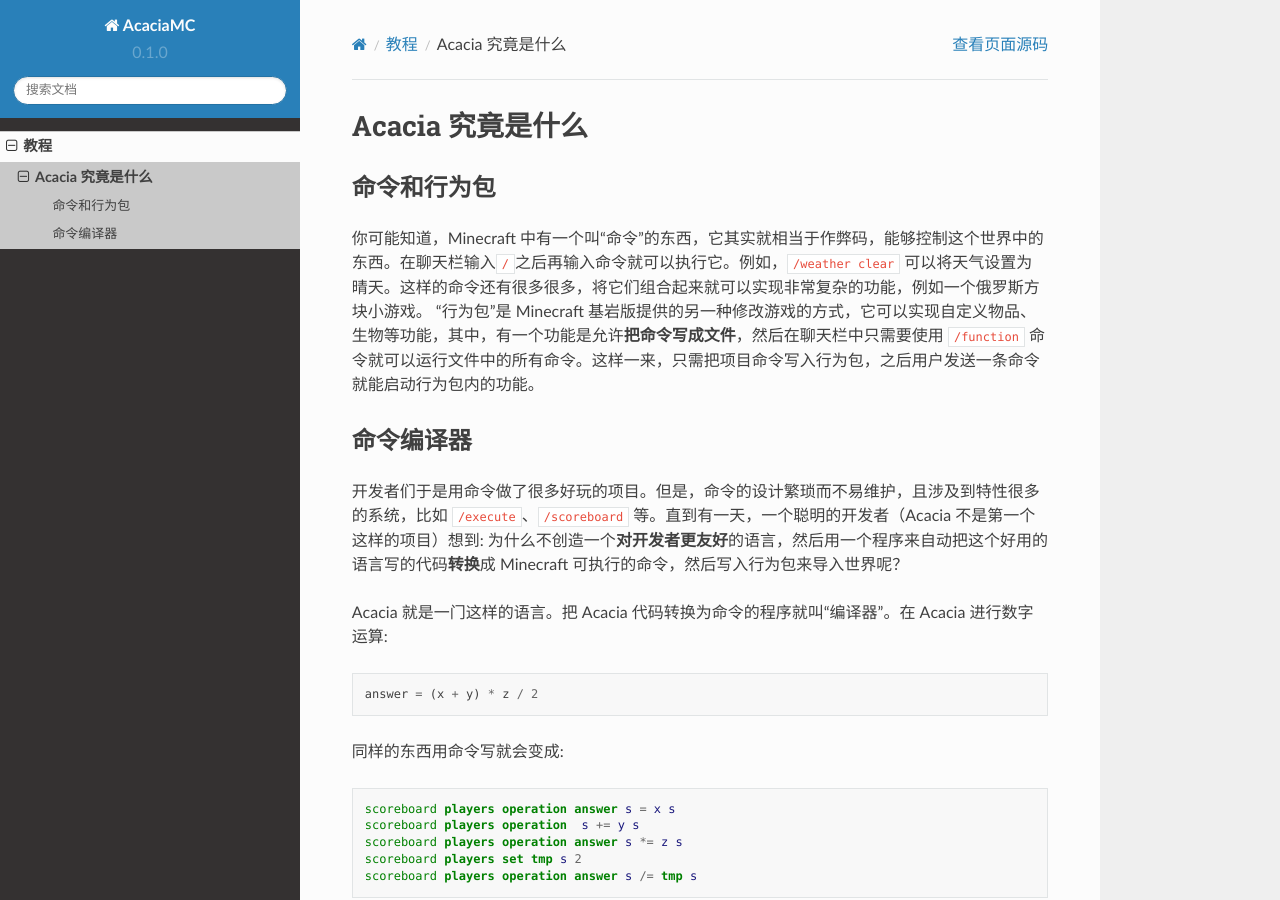
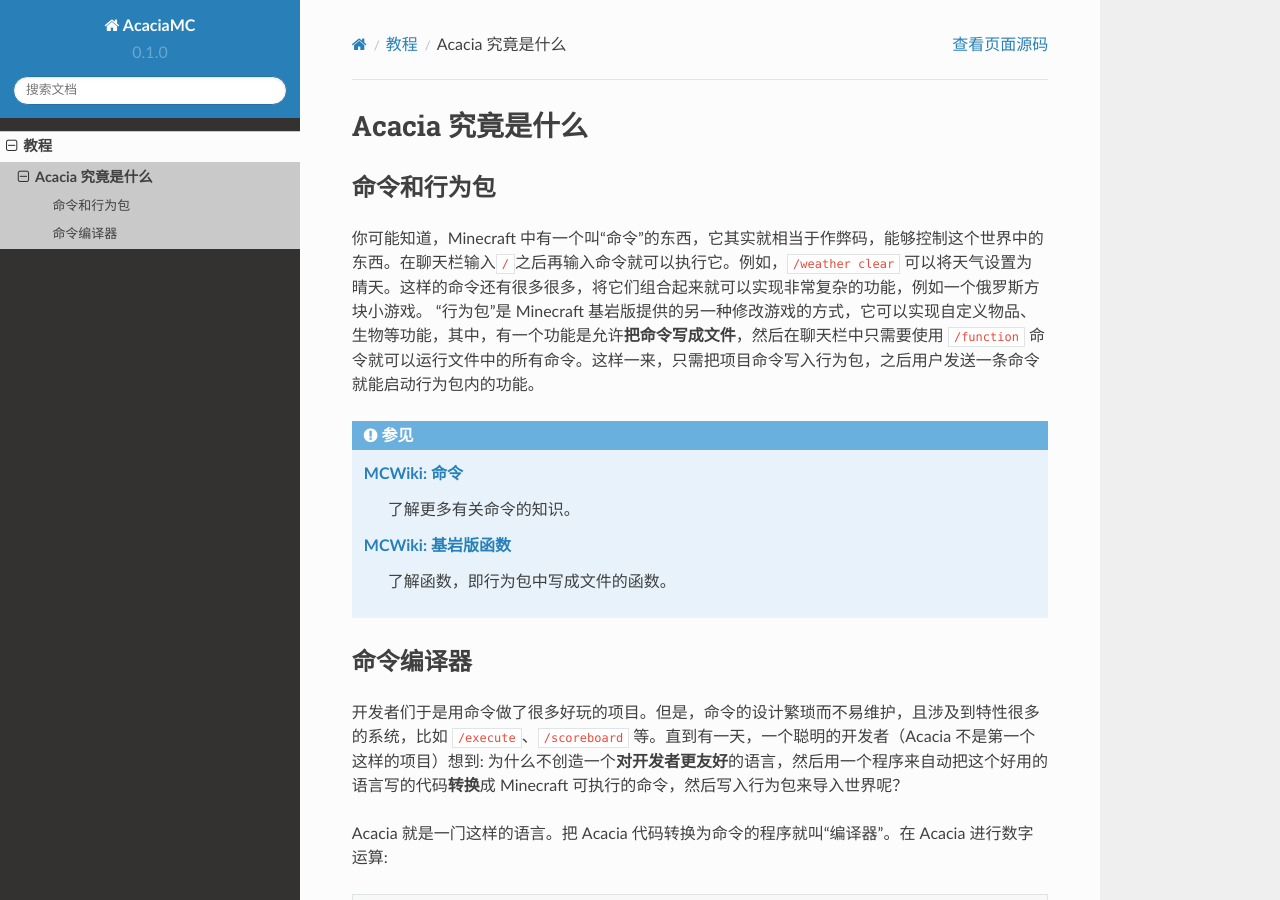
Before and after one commit to CBerJun/AcaciaDocs, a Sphinx documentation site: the page built from source/tutorial/whatisit.rst, in a window 1280 px wide and 900 px high. Built offline with Sphinx 7.4.7 and the Read the Docs theme 2.0.0, drawn with Linux system fonts in a browser that asks for light colours.

Commit message:
tutorial/whatisit: add seealso about commands

```diff
--- a/source/tutorial/whatisit.rst
+++ b/source/tutorial/whatisit.rst
@@ -6,6 +6,14 @@
 
 你可能知道，Minecraft 中有一个叫“命令”的东西，它其实就相当于作弊码，能够控制这个世界中的东西。在聊天栏输入\ ``/``\ 之后再输入命令就可以执行它。例如，\ ``/weather clear`` 可以将天气设置为晴天。这样的命令还有很多很多，将它们组合起来就可以实现非常复杂的功能，例如一个俄罗斯方块小游戏。
 “行为包”是 Minecraft 基岩版提供的另一种修改游戏的方式，它可以实现自定义物品、生物等功能，其中，有一个功能是允许\ **把命令写成文件**\ ，然后在聊天栏中只需要使用 ``/function`` 命令就可以运行文件中的所有命令。这样一来，只需把项目命令写入行为包，之后用户发送一条命令就能启动行为包内的功能。
+
+.. seealso::
+
+    :mcwiki:`命令`
+        了解更多有关命令的知识。
+
+    :mcwiki:`基岩版函数`
+        了解函数，即行为包中写成文件的函数。
 
 命令编译器
 -------------
```
